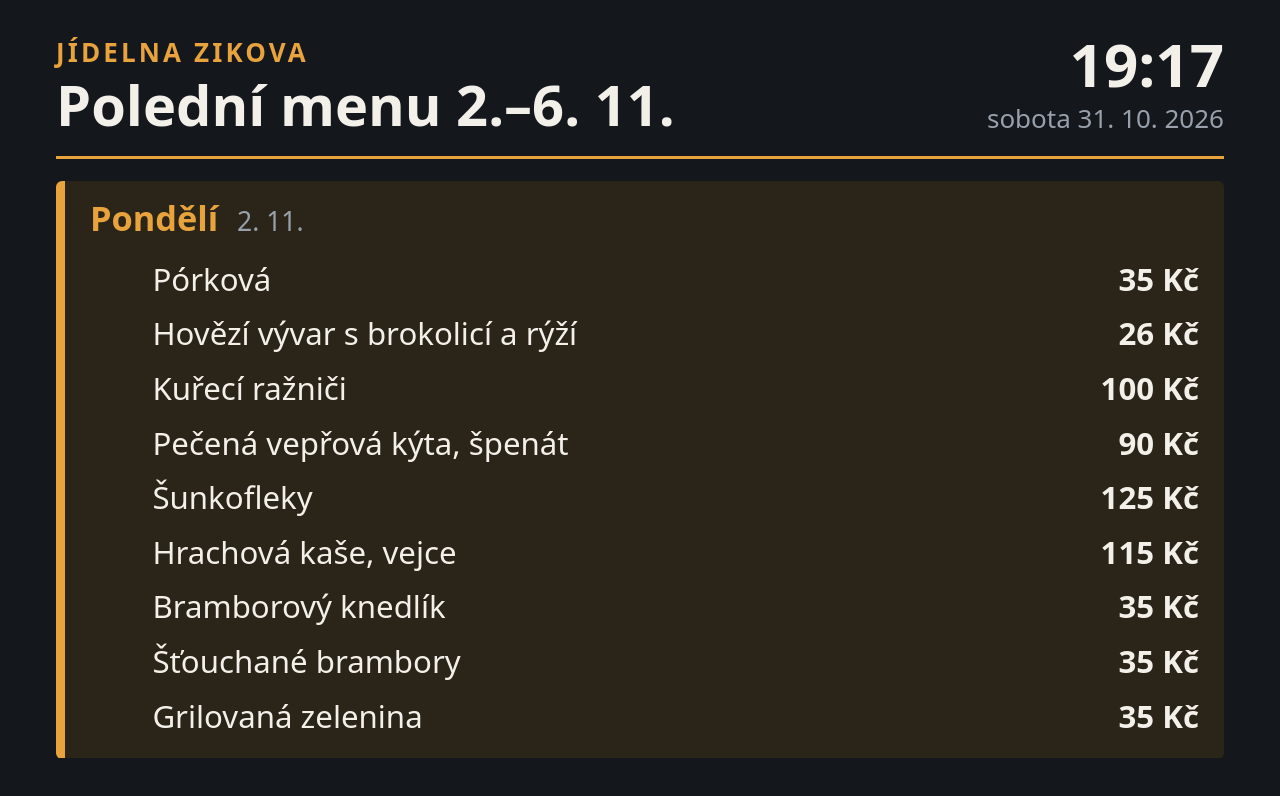
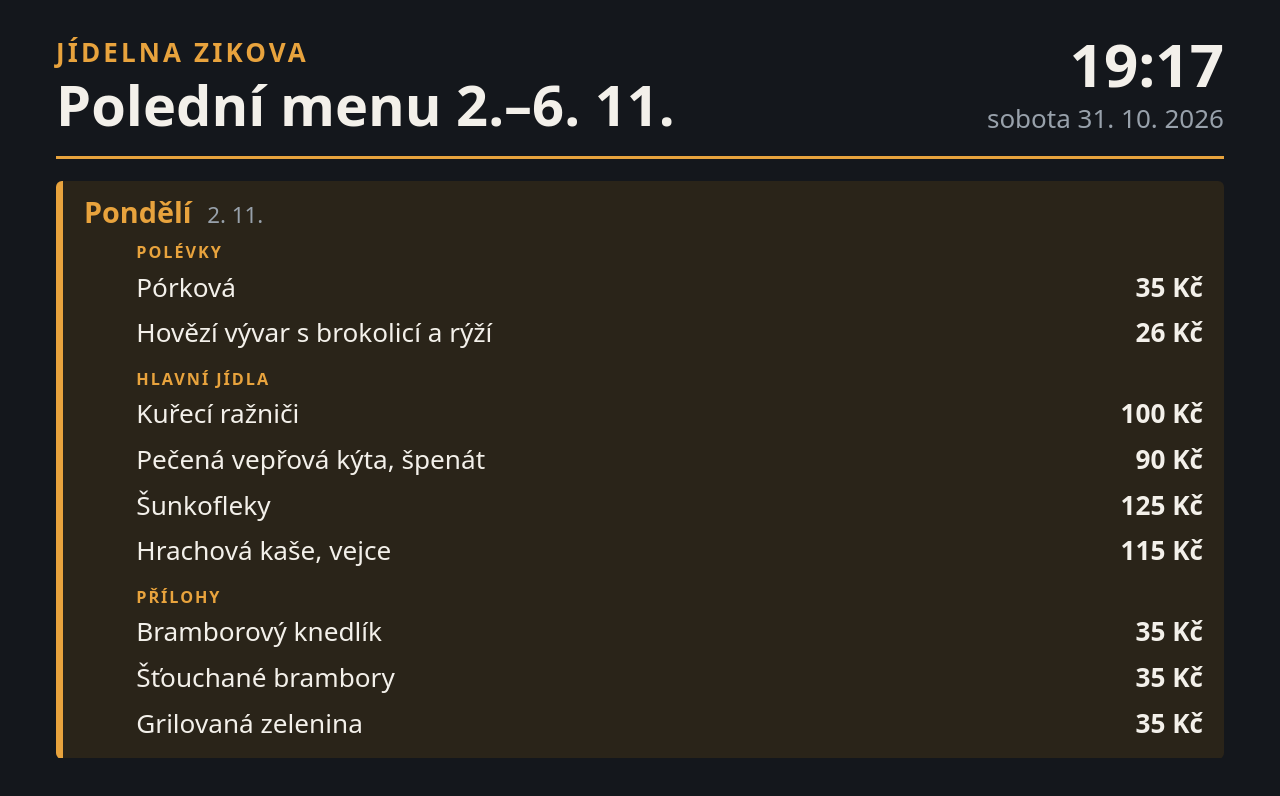
Before and after one commit to Netopyrko/tv-menu, a plain HTML site: page index.html in a window 1280 px wide. Drawn offline with Linux system fonts and the light colour scheme.

Commit message:
Skupiny Polévky / Hlavní jídla / Přílohy na stránce i v menu.json

```diff
--- a/index.html
+++ b/index.html
@@ -144,6 +144,17 @@
   }
   .bez-gramaze .polozka { grid-template-columns: calc(1.5 * var(--j)) 1fr auto; }
   .bez-gramaze .gramaz { display: none; }
+
+  /* nadpis skupiny (Polévky / Hlavní jídla / Přílohy) – zarovnaný s názvy jídel */
+  .skupina {
+    font-size: 0.62em;
+    font-weight: 700;
+    letter-spacing: 0.12em;
+    text-transform: uppercase;
+    color: var(--akcent);
+    padding: 0.8em 0 0.1em calc(2 * var(--j));
+  }
+  .skupina:first-child { padding-top: 0.1em; }
 
   /* oddělení polévek od hlavních jídel */
   .polevka + .polozka:not(.polevka) {
@@ -342,7 +353,14 @@
     sekce.appendChild(hlavicka);
 
     var ul = el("ul", "polozky");
-    den.polozky.forEach(function (p) { ul.appendChild(vytvorPolozku(p)); });
+    var skupina = null;
+    den.polozky.forEach(function (p) {
+      if (p.skupina && p.skupina !== skupina) {
+        skupina = p.skupina;
+        ul.appendChild(el("li", "skupina", p.skupina));
+      }
+      ul.appendChild(vytvorPolozku(p));
+    });
     sekce.appendChild(ul);
     return sekce;
   }
--- a/menu.json
+++ b/menu.json
@@ -1,65 +1,281 @@
 {
   "podnik": "Jídelna Zikova",
+  "vygenerovano": "2026-10-31T20:16:54",
   "dny": [
-    {"datum": "2026-11-02", "polozky": [
-      {"nazev": "Pórková", "cena": 35},
-      {"nazev": "Hovězí vývar s brokolicí a rýží", "cena": 26},
-      {"nazev": "Kuřecí ražniči", "cena": 100},
-      {"nazev": "Pečená vepřová kýta, špenát", "cena": 90},
-      {"nazev": "Šunkofleky", "cena": 125},
-      {"nazev": "Hrachová kaše, vejce", "cena": 115},
-      {"nazev": "Bramborový knedlík", "cena": 35},
-      {"nazev": "Šťouchané brambory", "cena": 35},
-      {"nazev": "Grilovaná zelenina", "cena": 35}
-    ]},
-    {"datum": "2026-11-03", "polozky": [
-      {"nazev": "Čočková", "cena": 35},
-      {"nazev": "Kuřecí vývar s vejcem", "cena": 26},
-      {"nazev": "Treska s dušenou zeleninou", "cena": 100},
-      {"nazev": "Pomalu pečené kuřecí prso", "cena": 100},
-      {"nazev": "Guláš flamendr", "cena": 90},
-      {"nazev": "Alpský knedlík s vanilkovým krémeme", "cena": 115},
-      {"nazev": "Mačkané brambory", "cena": 35},
-      {"nazev": "Smažené krokety", "cena": 40},
-      {"nazev": "Fazolky se slaninou", "cena": 35},
-      {"nazev": "Houskový knedlík", "cena": 35},
-      {"nazev": "Vařená Rýže", "cena": 35}
-    ]},
-    {"datum": "2026-11-04", "polozky": [
-      {"nazev": "Kapustová", "cena": 35},
-      {"nazev": "Zeleninový vývar s kapáním", "cena": 26},
-      {"nazev": "Pečené kachní stehno, červené zelí", "cena": 120},
-      {"nazev": "Kuřecí řízek", "cena": 100},
-      {"nazev": "Vepřové kung-pao", "cena": 90},
-      {"nazev": "Špagety s hlívou na smetaně", "cena": 115},
-      {"nazev": "Houskový knedlík", "cena": 35},
-      {"nazev": "Vařené brambory", "cena": 35},
-      {"nazev": "Zeleninový salát příloha", "cena": 35},
-      {"nazev": "Vařená Rýže", "cena": 35}
-    ]},
-    {"datum": "2026-11-05", "polozky": [
-      {"nazev": "Kulajda", "cena": 36},
-      {"nazev": "Hovězí vývar s játrovými kned", "cena": 26},
-      {"nazev": "Hovězí nudličky chilli", "cena": 100},
-      {"nazev": "Kuřecí steak Caprese", "cena": 100},
-      {"nazev": "Vepřová kýta na smetaně", "cena": 90},
-      {"nazev": "Buřty na pivě", "cena": 80},
-      {"nazev": "Basmati rýže", "cena": 35},
-      {"nazev": "Smažené hranolky", "cena": 40},
-      {"nazev": "Grilovaná zelenina", "cena": 35},
-      {"nazev": "Houskový knedlík", "cena": 35},
-      {"nazev": "Opečené brambory", "cena": 35}
-    ]},
-    {"datum": "2026-11-06", "polozky": [
-      {"nazev": "Rajská s bazalkou", "cena": 35},
-      {"nazev": "Česnečka", "cena": 26},
-      {"nazev": "Kuřecí steak s ananasem", "cena": 100},
-      {"nazev": "Smažené filé", "cena": 90},
-      {"nazev": "Halušky s uzeným masem, zelí", "cena": 125},
-      {"nazev": "Bolognese špagety", "cena": 115},
-      {"nazev": "Smažené hranolky", "cena": 40},
-      {"nazev": "Zeleninový salát příloha", "cena": 35},
-      {"nazev": "Vařené brambory", "cena": 35}
-    ]}
+    {
+      "datum": "2026-11-02",
+      "polozky": [
+        {
+          "nazev": "Pórková",
+          "cena": 35,
+          "skupina": "Polévky"
+        },
+        {
+          "nazev": "Hovězí vývar s brokolicí a rýží",
+          "cena": 26,
+          "skupina": "Polévky"
+        },
+        {
+          "nazev": "Kuřecí ražniči",
+          "cena": 100,
+          "skupina": "Hlavní jídla"
+        },
+        {
+          "nazev": "Pečená vepřová kýta, špenát",
+          "cena": 90,
+          "skupina": "Hlavní jídla"
+        },
+        {
+          "nazev": "Šunkofleky",
+          "cena": 125,
+          "skupina": "Hlavní jídla"
+        },
+        {
+          "nazev": "Hrachová kaše, vejce",
+          "cena": 115,
+          "skupina": "Hlavní jídla"
+        },
+        {
+          "nazev": "Bramborový knedlík",
+          "cena": 35,
+          "skupina": "Přílohy"
+        },
+        {
+          "nazev": "Šťouchané brambory",
+          "cena": 35,
+          "skupina": "Přílohy"
+        },
+        {
+          "nazev": "Grilovaná zelenina",
+          "cena": 35,
+          "skupina": "Přílohy"
+        }
+      ]
+    },
+    {
+      "datum": "2026-11-03",
+      "polozky": [
+        {
+          "nazev": "Čočková",
+          "cena": 35,
+          "skupina": "Polévky"
+        },
+        {
+          "nazev": "Kuřecí vývar s vejcem",
+          "cena": 26,
+          "skupina": "Polévky"
+        },
+        {
+          "nazev": "Treska s dušenou zeleninou",
+          "cena": 100,
+          "skupina": "Hlavní jídla"
+        },
+        {
+          "nazev": "Pomalu pečené kuřecí prso",
+          "cena": 100,
+          "skupina": "Hlavní jídla"
+        },
+        {
+          "nazev": "Guláš flamendr",
+          "cena": 90,
+          "skupina": "Hlavní jídla"
+        },
+        {
+          "nazev": "Alpský knedlík s vanilkovým krémeme",
+          "cena": 115,
+          "skupina": "Hlavní jídla"
+        },
+        {
+          "nazev": "Mačkané brambory",
+          "cena": 35,
+          "skupina": "Přílohy"
+        },
+        {
+          "nazev": "Smažené krokety",
+          "cena": 40,
+          "skupina": "Přílohy"
+        },
+        {
+          "nazev": "Fazolky se slaninou",
+          "cena": 35,
+          "skupina": "Přílohy"
+        },
+        {
+          "nazev": "Houskový knedlík",
+          "cena": 35,
+          "skupina": "Přílohy"
+        },
+        {
+          "nazev": "Vařená Rýže",
+          "cena": 35,
+          "skupina": "Přílohy"
+        }
+      ]
+    },
+    {
+      "datum": "2026-11-04",
+      "polozky": [
+        {
+          "nazev": "Kapustová",
+          "cena": 35,
+          "skupina": "Polévky"
+        },
+        {
+          "nazev": "Zeleninový vývar s kapáním",
+          "cena": 26,
+          "skupina": "Polévky"
+        },
+        {
+          "nazev": "Pečené kachní stehno, červené zelí",
+          "cena": 120,
+          "skupina": "Hlavní jídla"
+        },
+        {
+          "nazev": "Kuřecí řízek",
+          "cena": 100,
+          "skupina": "Hlavní jídla"
+        },
+        {
+          "nazev": "Vepřové kung-pao",
+          "cena": 90,
+          "skupina": "Hlavní jídla"
+        },
+        {
+          "nazev": "Špagety s hlívou na smetaně",
+          "cena": 115,
+          "skupina": "Hlavní jídla"
+        },
+        {
+          "nazev": "Houskový knedlík",
+          "cena": 35,
+          "skupina": "Přílohy"
+        },
+        {
+          "nazev": "Vařené brambory",
+          "cena": 35,
+          "skupina": "Přílohy"
+        },
+        {
+          "nazev": "Zeleninový salát příloha",
+          "cena": 35,
+          "skupina": "Přílohy"
+        },
+        {
+          "nazev": "Vařená Rýže",
+          "cena": 35,
+          "skupina": "Přílohy"
+        }
+      ]
+    },
+    {
+      "datum": "2026-11-05",
+      "polozky": [
+        {
+          "nazev": "Kulajda",
+          "cena": 36,
+          "skupina": "Polévky"
+        },
+        {
+          "nazev": "Hovězí vývar s játrovými kned",
+          "cena": 26,
+          "skupina": "Polévky"
+        },
+        {
+          "nazev": "Hovězí nudličky chilli",
+          "cena": 100,
+          "skupina": "Hlavní jídla"
+        },
+        {
+          "nazev": "Kuřecí steak Caprese",
+          "cena": 100,
+          "skupina": "Hlavní jídla"
+        },
+        {
+          "nazev": "Vepřová kýta na smetaně",
+          "cena": 90,
+          "skupina": "Hlavní jídla"
+        },
+        {
+          "nazev": "Buřty na pivě",
+          "cena": 80,
+          "skupina": "Hlavní jídla"
+        },
+        {
+          "nazev": "Basmati rýže",
+          "cena": 35,
+          "skupina": "Přílohy"
+        },
+        {
+          "nazev": "Smažené hranolky",
+          "cena": 40,
+          "skupina": "Přílohy"
+        },
+        {
+          "nazev": "Grilovaná zelenina",
+          "cena": 35,
+          "skupina": "Přílohy"
+        },
+        {
+          "nazev": "Houskový knedlík",
+          "cena": 35,
+          "skupina": "Přílohy"
+        },
+        {
+          "nazev": "Opečené brambory",
+          "cena": 35,
+          "skupina": "Přílohy"
+        }
+      ]
+    },
+    {
+      "datum": "2026-11-06",
+      "polozky": [
+        {
+          "nazev": "Rajská s bazalkou",
+          "cena": 35,
+          "skupina": "Polévky"
+        },
+        {
+          "nazev": "Česnečka",
+          "cena": 26,
+          "skupina": "Polévky"
+        },
+        {
+          "nazev": "Kuřecí steak s ananasem",
+          "cena": 100,
+          "skupina": "Hlavní jídla"
+        },
+        {
+          "nazev": "Smažené filé",
+          "cena": 90,
+          "skupina": "Hlavní jídla"
+        },
+        {
+          "nazev": "Halušky s uzeným masem, zelí",
+          "cena": 125,
+          "skupina": "Hlavní jídla"
+        },
+        {
+          "nazev": "Bolognese špagety",
+          "cena": 115,
+          "skupina": "Hlavní jídla"
+        },
+        {
+          "nazev": "Smažené hranolky",
+          "cena": 40,
+          "skupina": "Přílohy"
+        },
+        {
+          "nazev": "Zeleninový salát příloha",
+          "cena": 35,
+          "skupina": "Přílohy"
+        },
+        {
+          "nazev": "Vařené brambory",
+          "cena": 35,
+          "skupina": "Přílohy"
+        }
+      ]
+    }
   ]
 }
```
